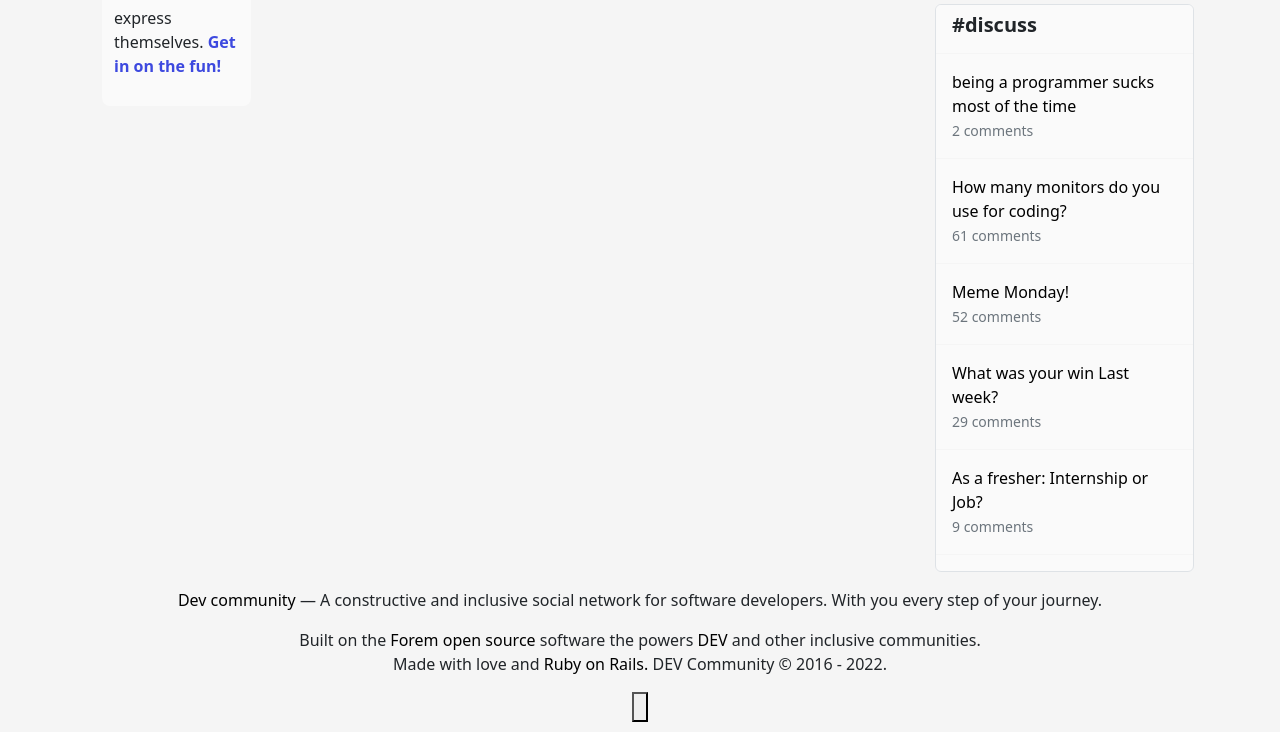
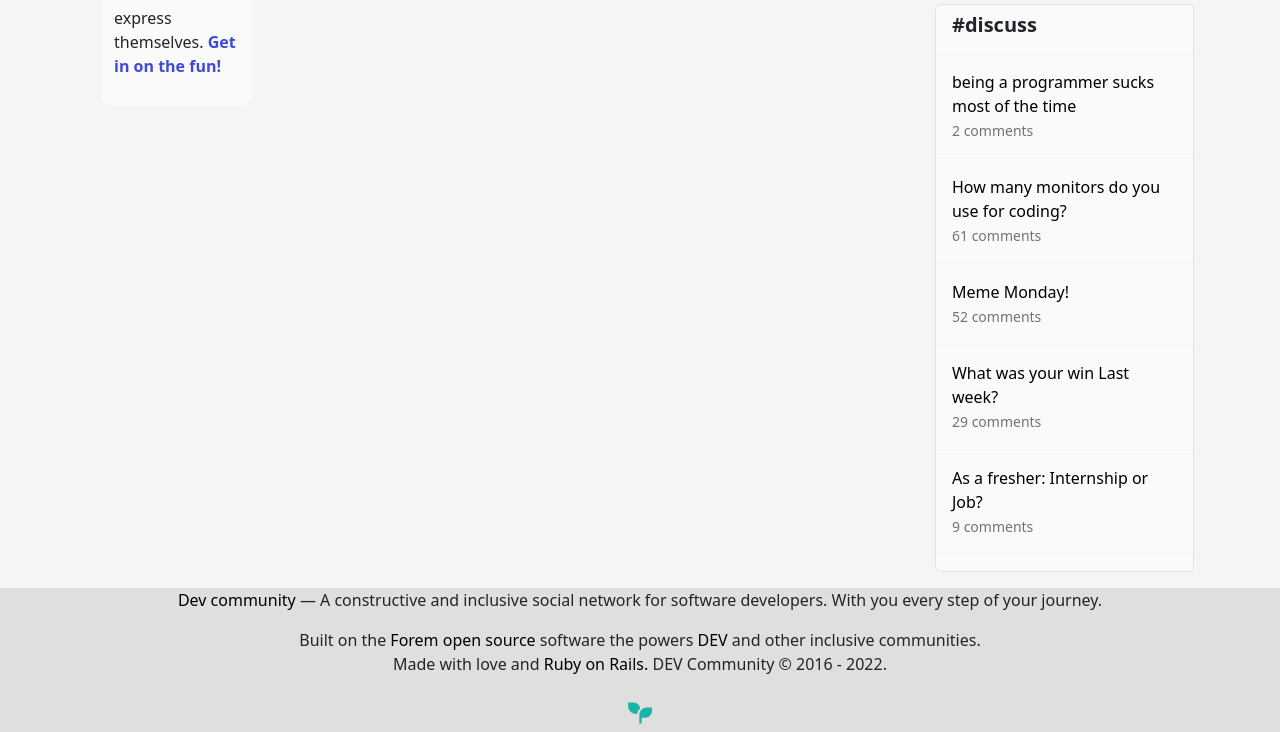
Before and after one commit to CristopherCastaneda/devto, a plain HTML site: page index.html in a window 1280 px wide. Shown: the part 2001-2733 px from the top of the page. Drawn offline with nearby package versions, Linux system fonts and the light colour scheme.

Commit message:
cambios nuevos footer

```diff
--- a/assets/_footer.scss
+++ b/assets/_footer.scss
@@ -1,6 +1,18 @@
-.pg-footer{
-  .container{
-    background-color:$bg-body;
+.container{
+  padding:30px;
+}
+
+
+.row{
+  .content{
+    p{
+      font-family: $write-footer;
+      font-size:14px;
+    }
+    &.a{
+      font-family: $write-footer;
+      font-size: 16px;
+      color: blue;
+    }
   }
-
 }
--- a/assets/_variables.scss
+++ b/assets/_variables.scss
@@ -3,4 +3,5 @@ $dark-blue: rgb(47,58,178);
 $header-height:60px;
 $light-gray: rgb(250,250,250);
 $white: rgb(255,255,255);
-$bg-body: red;
+$bg-body: rgb(255,255,255);
+$write-footer: var(--ff-sans-serif);
--- a/assets/style.scss
+++ b/assets/style.scss
@@ -1,7 +1,7 @@
 /*Imports*/
 @import "variables";
 @import "nav";
-// @import "asideright";
+@import "asideright";
 @import "main";
 @import "detail";
 @import "footer";
--- a/index.html
+++ b/index.html
@@ -917,10 +917,10 @@
         </div>
 
     </div>
-    <footer class="pg-footer">
+    <footer class="pg-footer bg-dark bg-opacity-10 ">
         <div class="container sans-serif">
             <div class="row text-center">
-                <div class="text-content .col-md-12 p-20">
+                <div class="content .col-md-12">
                     <p> <a href="https://dev.to/">Dev community</a> —
                         A constructive and inclusive social network for software developers. With you every step of your journey.
                     </p>
@@ -932,13 +932,12 @@
                         Made with love and <a href="https://dev.to/t/rails">Ruby on Rails.</a> DEV Community © 2016 - 2022.
                     </p>
                 </div>
-                <div>
+
                     <a href="https://www.forem.com/">
-                       <button>
-                            <img src="./assets/images/icons/" alt="">
-                       </button>
+                    <button class="btn opacity -10  "  type="button" class="btn btn-light"><img src="./assets/images/icons/hoja.svg" alt=""></button>
+
                     </a>
-                </div>
+
             </div>
         </div>
     </footer>
```
